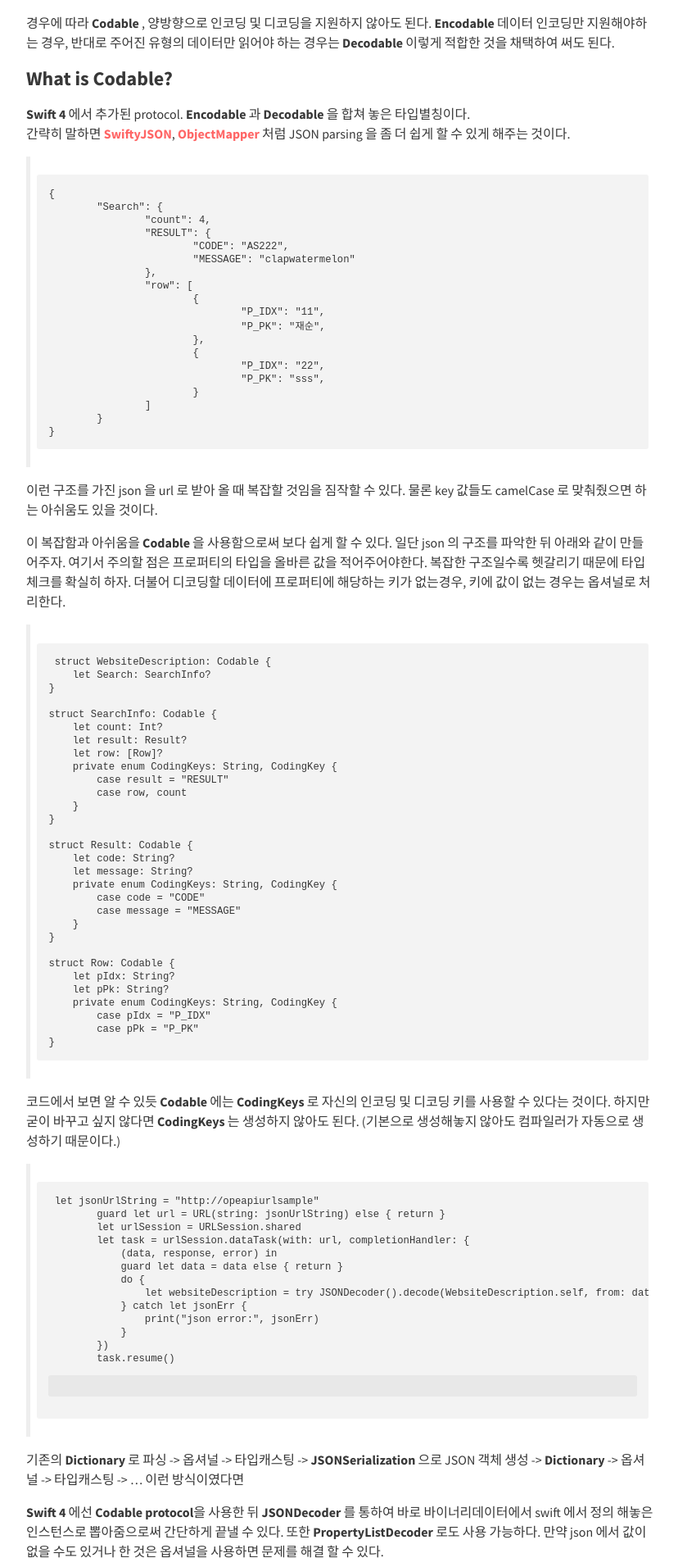
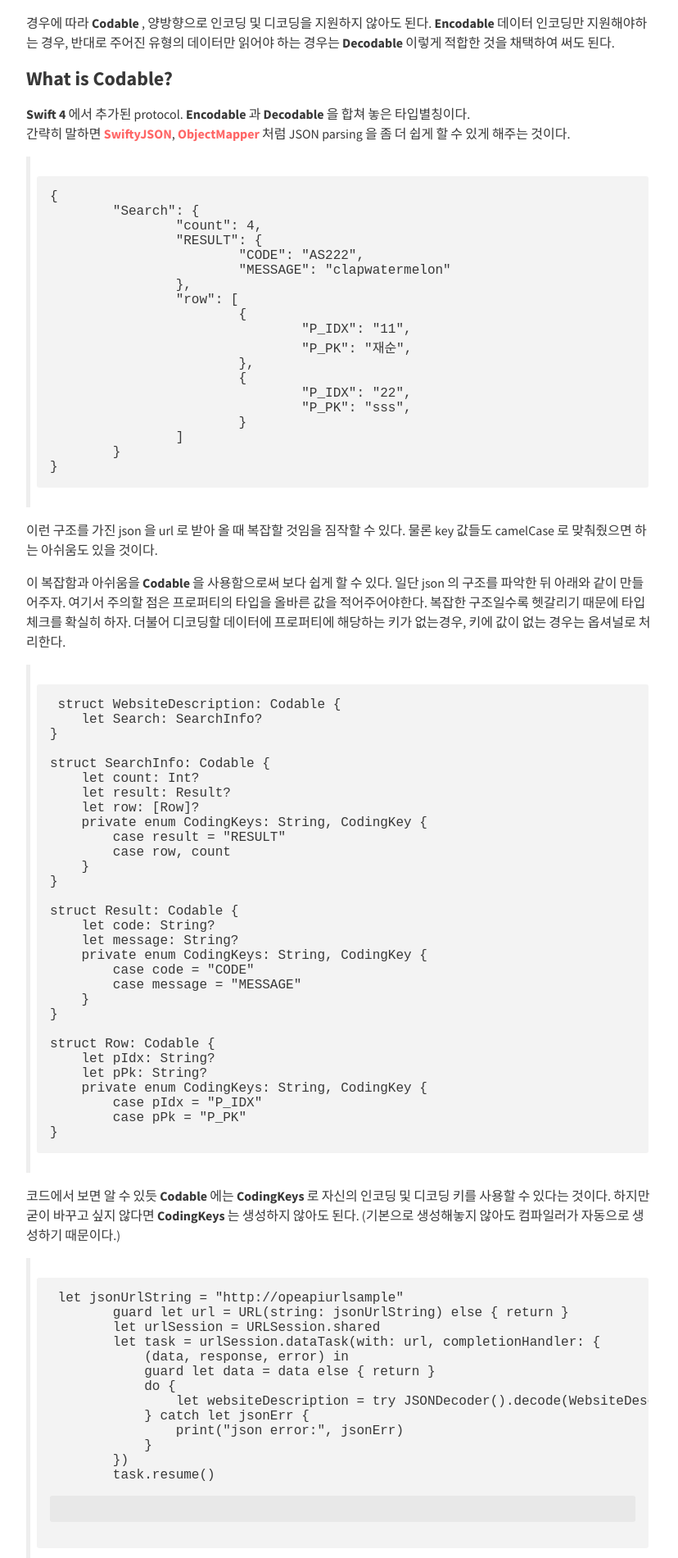
Before and after one commit to clapwatermelon/clapwatermelon.github.io, a Jekyll site: the page built from _posts/2018-04-09-Codable.md, in a window 1280 px wide. Shown: the part 1249-3150 px from the top of the page at 82% size, without its empty margins (224-1052 px from the left). Built offline with Jekyll 4.4.1, drawn with Linux system fonts in a browser that asks for light colours; nearby versions of some CDN libraries; comment, search, counter and statistics services are not loaded.

Commit message:
fixed content

```diff
--- a/_sass/base/_global.scss
+++ b/_sass/base/_global.scss
@@ -48,14 +48,14 @@ h4 {
   font-size: 1.15em;
 }
 code {
-    font-size: 85%;
+    font-size: 100%;
 }
 pre {
     padding: 1em;
     padding-top: 1em;
     padding-bottom: 1em;
     margin: 0;
-    font-size: 90%;
+    font-size: 100%;
     background-color: rgba(27,31,35,0.05);
     border-radius: 3px;
 }
```
Also changed, not shown: _posts/2018-05-16-Project1-MusicPlayer.md (+1 -1 lines).
